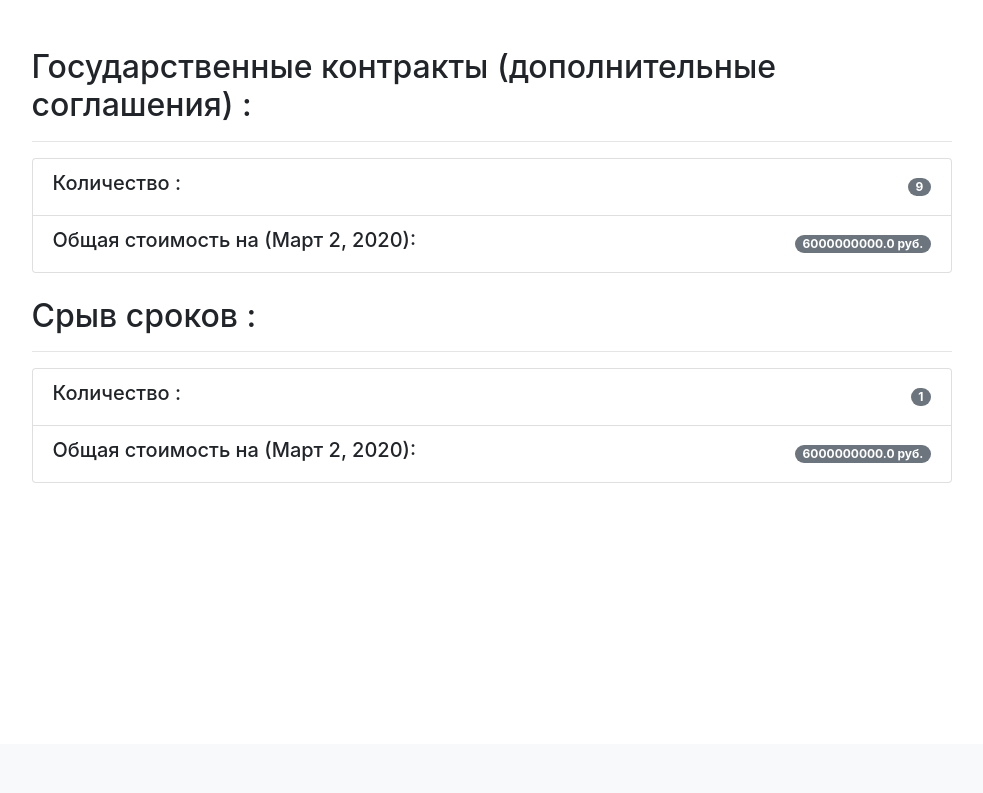
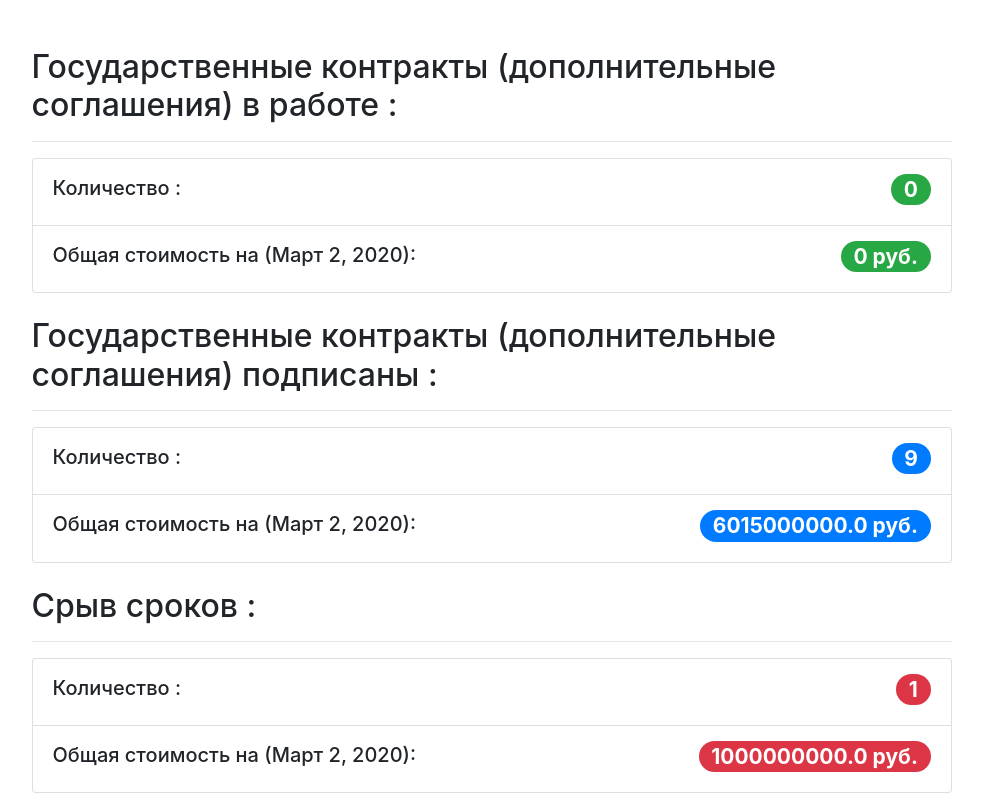
Before and after one commit to mongoy/docaccounting, a Django app: page / in a window 1280 px wide. Shown: the part 56-849 px from the top of the page, without its empty margins (101-1084 px from the left). Before the commit the page ends 539 px from the top, so only its background shows below. Run offline with Django 3.2, Linux system fonts and the light colour scheme; data comes from the database, SQL or seed files in the repository; both versions use the stored data as it was before the commit; some libraries are stand-ins or nearby versions.

Commit message:
Rebuild index page: failure docs,  signed docs Rebuild db status docs

```diff
--- a/docslist/models.py
+++ b/docslist/models.py
@@ -72,9 +72,6 @@ class Docs(models.Model):
     in_work = models.DateField('Дата начала работ', default=date.today)
     out_work = models.DateField('Дата окончания работ', default=date.today)
     stat_contract = models.ForeignKey(StatusDoc, on_delete=models.DO_NOTHING, verbose_name='Статус', default='-')
-    work_contract = models.BooleanField('В работе')
-    failures = models.BooleanField('Срыв сроков')
-    executed = models.BooleanField('Исполнен')
     file_obj = models.FileField('Файл документа', upload_to='')
     url = models.SlugField(max_length=130, unique=True)
     data_stamp = models.DateTimeField(auto_now_add=True)
--- a/docslist/views.py
+++ b/docslist/views.py
@@ -16,7 +16,7 @@ from .forms import DocsForm, DocsCreatForm
 # пагинация
 from django.shortcuts import render, get_object_or_404
 
-from .models import Docs, Initiator, TypeDoc
+from .models import Docs, Initiator, TypeDoc, StatusDoc
 
 from django.http import FileResponse, Http404
 
@@ -53,9 +53,9 @@ class DocsInfoView(View):
     @staticmethod
     def get(request):
         # рабочие контракты без КС
-        info = Docs.objects.all().filter(work_contract=True).exclude(type_doc=3).aggregate(
+        info = Docs.objects.all().filter(stat_contract=2).exclude(type_doc=3).aggregate(
             Count('id', distinct=True), Sum('c_contract'))
-        qs = Docs.objects.all().filter(work_contract=True, type_doc=1)
+        qs = Docs.objects.all().filter(stat_contract=2, type_doc=1)
         d_today = datetime.date.today()
         sum_ost = 0
         for rw in qs:
@@ -63,10 +63,17 @@ class DocsInfoView(View):
         info['ogk__sum'] = sum_ost
         info['date__today'] = d_today
 
-        #
-        failures = Docs.objects.filter(work_contract=True, out_work__lte=d_today).exclude(type_doc=3).aggregate(
+        # документы подписаны
+        signed = Docs.objects.all().filter(stat_contract=1).exclude(type_doc=3).aggregate(
             Count('id', distinct=True), Sum('c_contract'))
-        info['failures'] = failures['id__count']
+        info['signed__count'] = signed['id__count']
+        info['signed__sum'] = signed['c_contract__sum']
+
+        # документы срыв сроков
+        failures = Docs.objects.filter(stat_contract=4) | Docs.objects.filter(out_work__lte=d_today)
+        failures = failures.exclude(type_doc=3).aggregate(Count('id', distinct=True), Sum('c_contract'))
+        info['fail__count'] = failures['id__count']
+        info['fail__sum'] = failures['c_contract__sum']
 
         return render(request, 'index.html', context=info)
 
@@ -79,7 +86,8 @@ class FilterDocsView(FilterParameters, ListView):
         queryset = Docs.objects.filter(
             Q(year__in=self.request.GET.getlist("year")) |
             Q(ini_contract__name__in=self.request.GET.getlist("initiator")) |
-            Q(type_doc__name__in=self.request.GET.getlist("typedoc"))
+            Q(type_doc__name__in=self.request.GET.getlist("typedoc")) |
+            Q(failures__in=self.request.GET.getlist("failures"))
         ).distinct()
         return queryset
 
@@ -88,13 +96,14 @@ class FilterDocsView(FilterParameters, ListView):
         context["year"] = ''.join([f"year={x}&" for x in self.request.GET.getlist("year")])
         context["initiator"] = ''.join([f"initiator={x}&" for x in self.request.GET.getlist("initiator")])
         context["typedoc"] = ''.join([f"typedoc={x}&" for x in self.request.GET.getlist("typedoc")])
+        context["failures"] = ''.join([f"failures={x}&" for x in self.request.GET.getlist("failures")])
         return context
 
 
 class DocsListView(FilterParameters, ListView):
     """ Список документов"""
     # рабочие контракты, допы без КС
-    queryset = Docs.objects.filter(work_contract=True).exclude(type_doc=3)
+    queryset = Docs.objects.filter(stat_contract=2).exclude(type_doc=3)
     context_object_name = 'docs'
     template_name = 'docslist/docs_list.html'
     paginate_by = 5
@@ -111,7 +120,7 @@ class DocDetailView(DetailView):
         context['d_today'] = d_today
         # исполнение = сумма всех КС
         context['isp'] = 0
-        sum_isp = Docs.objects.filter(work_contract=True, type_doc=3, num_contract=kwargs['object'].num_contract).aggregate(Sum('c_contract'))
+        sum_isp = Docs.objects.filter(stat_contract=2, type_doc=3, num_contract=kwargs['object'].num_contract).aggregate(Sum('c_contract'))
         # проверка QuerySet []
         if sum_isp['c_contract__sum'] is None:
             context['isp'] = 0
@@ -121,7 +130,7 @@ class DocDetailView(DetailView):
         context['sum_ost'] = kwargs['object'].c_contract - context['isp']
 
         obj_key = self.kwargs.get('pk', None)
-        c_num = Docs.objects.filter(work_contract=True, id=obj_key).exclude(type_doc=3)
+        c_num = Docs.objects.filter(stat_contract=2, id=obj_key).exclude(type_doc=3)
         # if self.request.user.is_authenticated:
         #     return context
         # else:
--- a/templates/index.html
+++ b/templates/index.html
@@ -1,32 +1,46 @@
 {% extends "base.html" %}
 {% block content %}
 
-    <h2 class="mb-3">Государственные контракты (дополнительные соглашения) :</h2><hr>
+    <h2 class="mb-3">Государственные контракты (дополнительные соглашения) в работе :</h2><hr>
 
     <ul class="list-group">
       <li class="list-group-item d-flex justify-content-between align-items-center">
         <h5>Количество :</h5>
-        <span class="badge badge-secondary badge-pill">{{ id__count }}</span>
+        <h3><span class="badge badge-success badge-pill">{{ id__count }}</span></h3>
       </li>
       <li class="list-group-item d-flex justify-content-between align-items-center">
         <h5>Общая стоимость на ({{ date__today }}):</h5>
-        <span class="badge badge-secondary badge-pill">{{ ogk__sum }} руб.</span>
+        <h3><span class="badge badge-success badge-pill">{{ ogk__sum }} руб.</span></h3>
       </li>
     </ul>
     <br>
-        <h2 class="mb-3">Срыв сроков :</h2><hr>
-
+    {% if signed__count %}
+        <h2 class="mb-3">Государственные контракты (дополнительные соглашения) подписаны :</h2><hr>
             <ul class="list-group">
                <li class="list-group-item d-flex justify-content-between align-items-center">
                    <h5>Количество :</h5>
-        <span class="badge badge-secondary badge-pill">{{ failures }}</span>
+                   <h3><span class="badge badge-primary badge-pill">{{ signed__count }}</span></h3>
                </li>
                <li class="list-group-item d-flex justify-content-between align-items-center">
                    <h5>Общая стоимость на ({{ date__today }}):</h5>
-        <span class="badge badge-secondary badge-pill">{{ ogk__sum }} руб.</span>
+                   <h3><span class="badge badge-primary badge-pill">{{ signed__sum }} руб.</span></h3>
             </li>
         </ul>
-
+    {% endif %}
+    <br>
+    {% if fail__count %}
+        <h2 class="mb-3">Срыв сроков :</h2><hr>
+            <ul class="list-group">
+              <li class="list-group-item d-flex justify-content-between align-items-center">
+                <h5>Количество :</h5>
+                <h3><span class="badge badge-danger badge-pill">{{ fail__count }}</span></h3>
+              </li>
+              <li class="list-group-item d-flex justify-content-between align-items-center">
+                <h5>Общая стоимость на ({{ date__today }}):</h5>
+                <h3><span class="badge badge-danger badge-pill">{{ fail__sum }} руб.</span></h3>
+              </li>
+            </ul>
+    {% endif %}
 
 
 {% endblock content %}
```
Also changed, not shown: templates/docslist/docs_list.html (+11 -1 lines), db.sqlite3, docslist/migrations/0003_auto_20200303_0122.py (added). Lines whose indentation alone changed are shown as unchanged.
